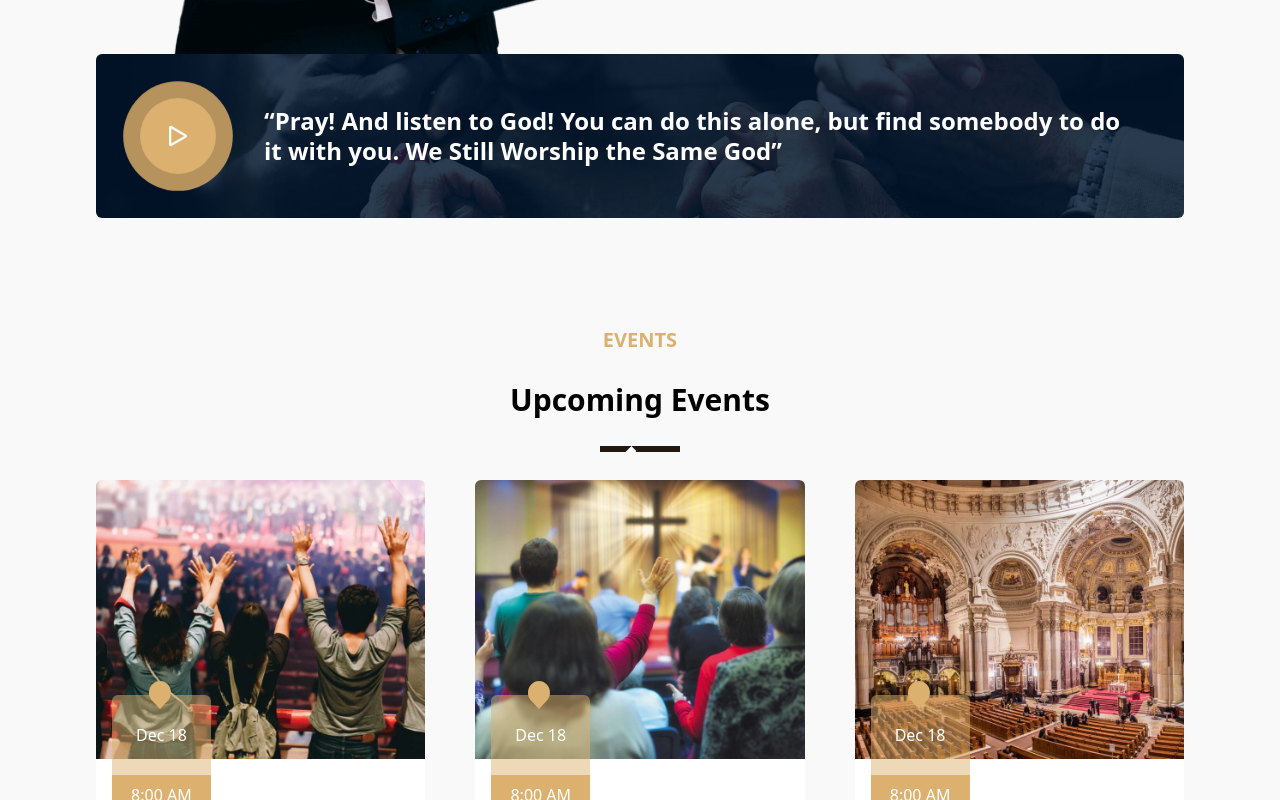
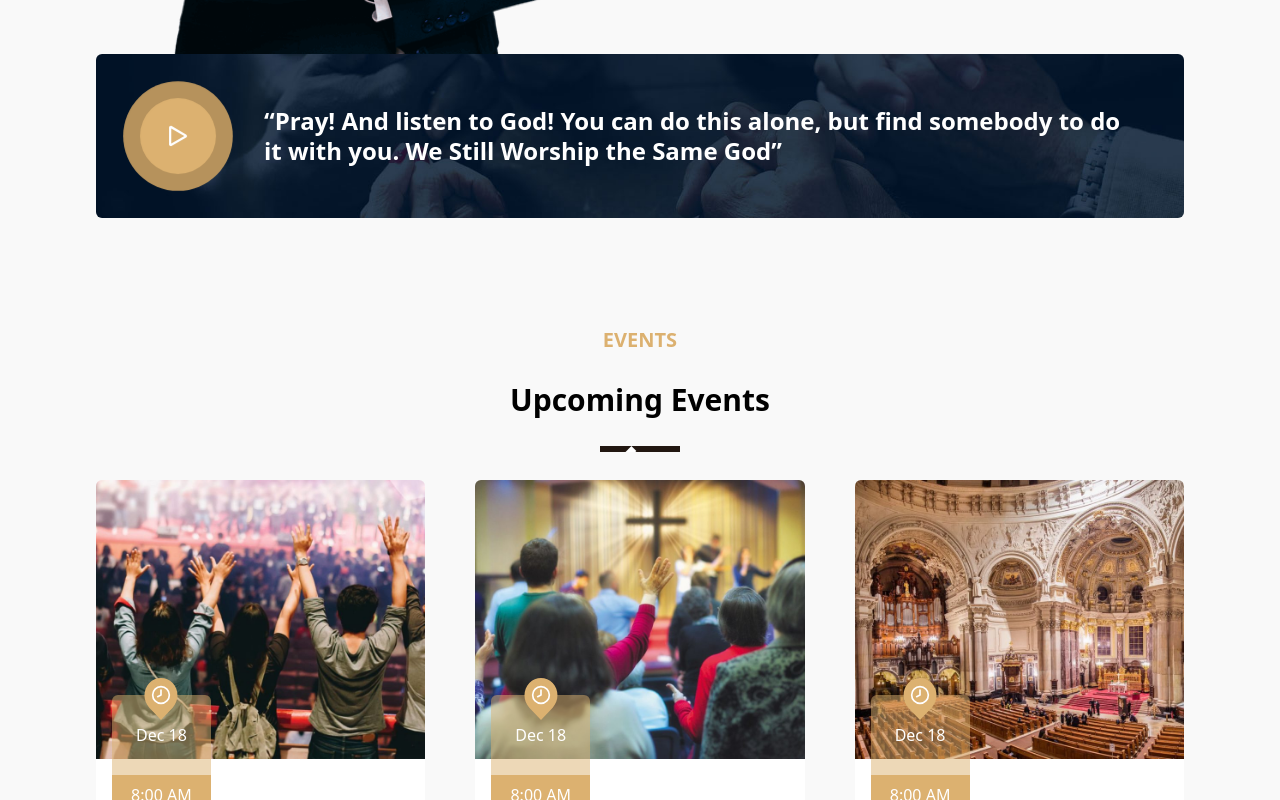
Before and after one commit to sumit-022/church, a Next.js app: page / in a window 1280 px wide. Shown: the part 2000-2800 px from the top of the page. Built offline with nearby package versions, Linux system fonts and the light colour scheme.

Commit message:
Events Card Changed

```diff
--- a/src/components/atoms/cards/event-card.tsx
+++ b/src/components/atoms/cards/event-card.tsx
@@ -3,6 +3,7 @@ import React from "react";
 import Image from "next/image";
 import Link from "next/link";
 import { IoMdWater } from "react-icons/io";
+import { LuClock8 } from "react-icons/lu";
 
 const EventCard: React.FC<EventCardProps> = ({ image, date, time, title }) => {
   return (
@@ -11,7 +12,10 @@ const EventCard: React.FC<EventCardProps> = ({ image, date, time, title }) => {
         <Image src={image} alt="event" className="rounded-t-md w-full" />
         <div className="absolute -bottom-14 left-4 rounded-md bg-[rgba(220,177,112,0.5)]">
           <div className="flex flex-col">
-            <IoMdWater className="rotate-180 text-primary-yellow text-[32px] absolute translate-x-full -top-4" />
+            <div className="absolute w-full flex items-center justify-center -top-5">
+              <LuClock8 className=" text-xl text-white absolute top-[21%] z-10" />
+              <IoMdWater className="rotate-180 text-5xl text-primary-yellow" />
+            </div>
             <p className="text text-white text-center px-6 py-7">{date}</p>
             <p className="text-white text text-center rounded-b-md py-2 bg-primary-yellow px-3">
               {time}
```
